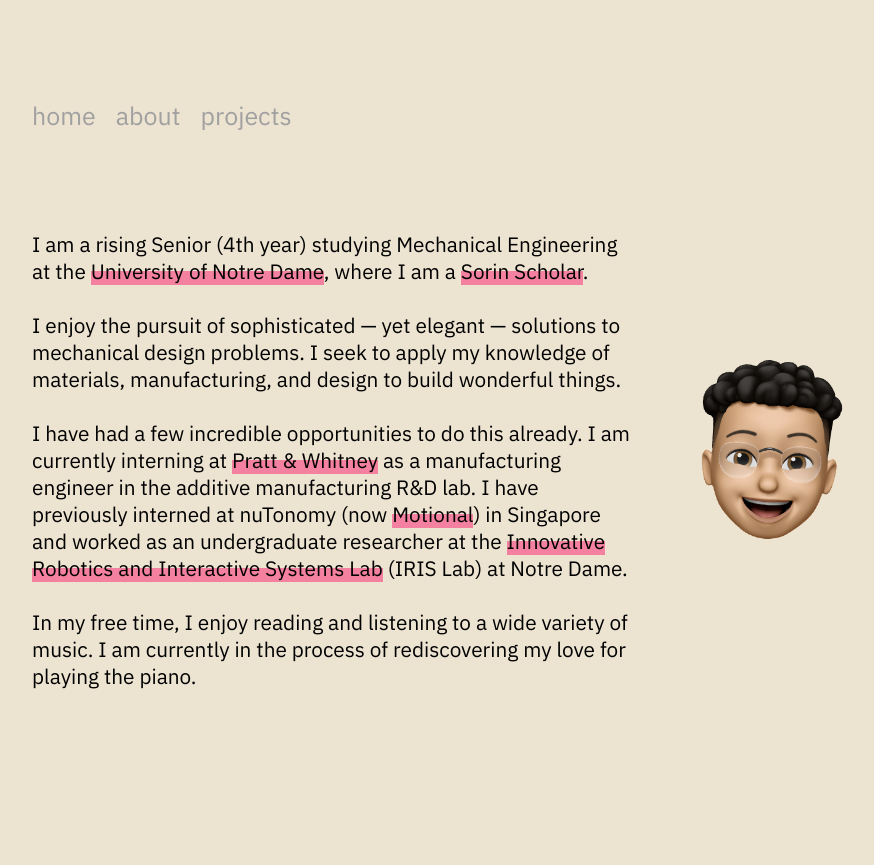
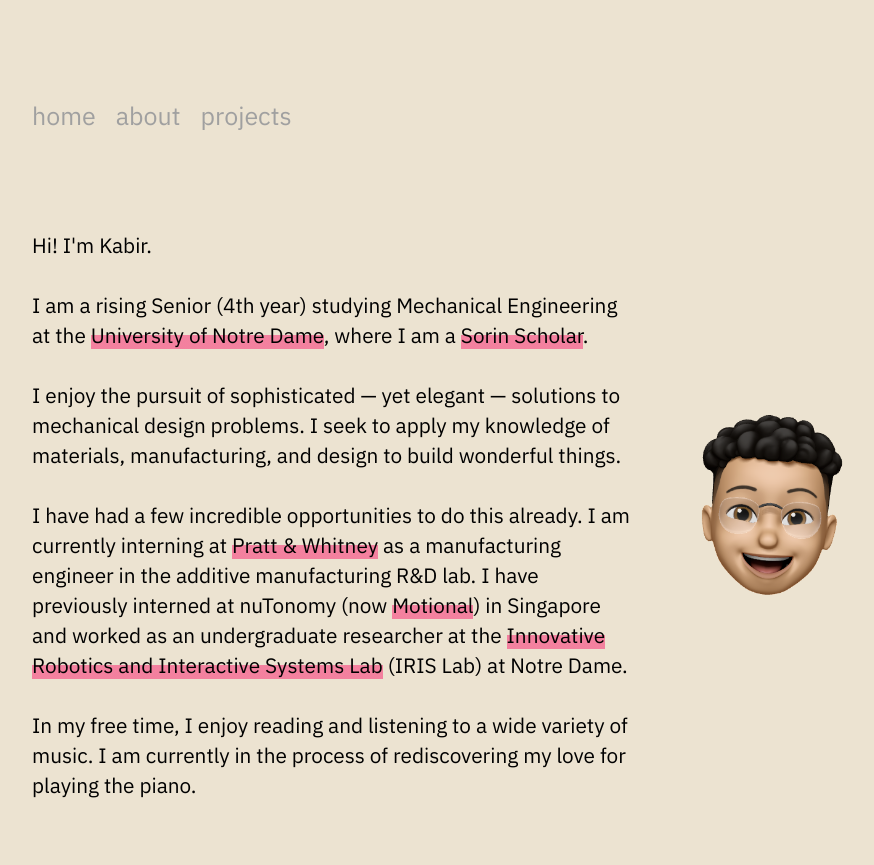
Before and after one commit to kabirmadan/kabirmadan.github.io, a plain HTML site: page about.html in a window 1280 px wide. Shown: the whole page, without its empty margins (176-1050 px from the left). Before the commit the page ends 800 px from the top, so only its background shows below. Drawn offline with Linux system fonts and the light colour scheme.

Commit message:
updated about me

```diff
--- a/about.html
+++ b/about.html
@@ -21,7 +21,7 @@
     </ul>
   </div>
       <section id='about'>
-        <p>I am a rising Senior (4th year) studying Mechanical Engineering at the <a href='https://www.nd.edu/'>University of Notre Dame</a>, where I am a <a href='https://cuse.nd.edu/sorin-scholars/'>Sorin Scholar</a>.<br>
+        <p>Hi! I'm Kabir.<br><br>I am a rising Senior (4th year) studying Mechanical Engineering at the <a href='https://www.nd.edu/'>University of Notre Dame</a>, where I am a <a href='https://cuse.nd.edu/sorin-scholars/'>Sorin Scholar</a>.<br>
 	<br>I enjoy the pursuit of sophisticated — yet elegant — solutions to mechanical design problems. I seek to apply my knowledge of materials, manufacturing, and design to build wonderful things.<br>
 	<br>I have had a few incredible opportunities to do this already. I am currently interning at <a href='https://prattwhitney.com'>Pratt & Whitney</a> as a manufacturing engineer in the additive manufacturing R&D lab. I have previously interned at nuTonomy (now <a href='https://motional.com'>Motional</a>) in Singapore and worked as an undergraduate researcher at the <a href='https://irislab.nd.edu/'>Innovative Robotics and Interactive Systems Lab</a> (IRIS Lab) at Notre Dame. <br>
           <br>In my free time, I enjoy reading and listening to a wide variety of music. I am currently in the process of rediscovering my love for playing the piano.
--- a/style.css
+++ b/style.css
@@ -265,6 +265,7 @@ video {
 	font-size: 130%;
 	padding-top:8vh;
 	padding-bottom:8vh;
+	line-height: 30px;
 }
 
 #about img {
```
